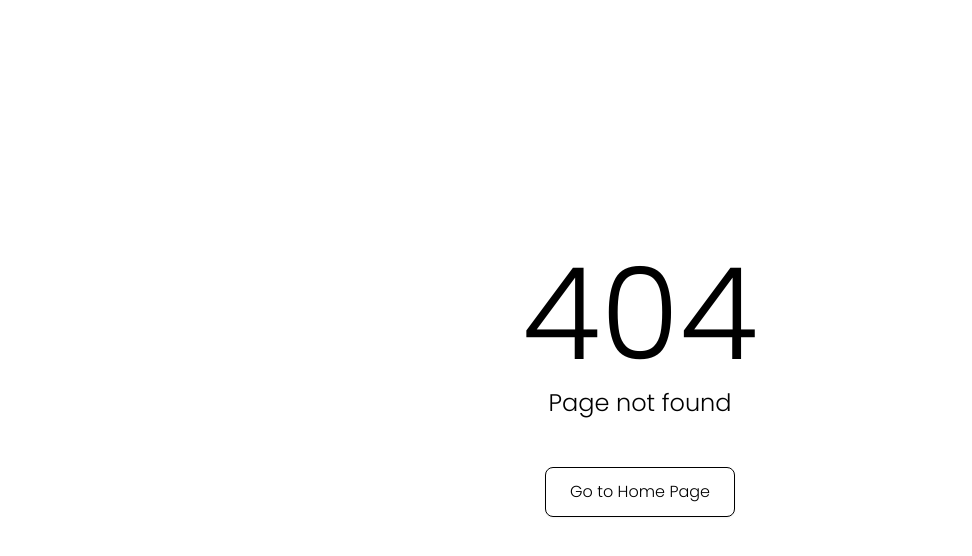
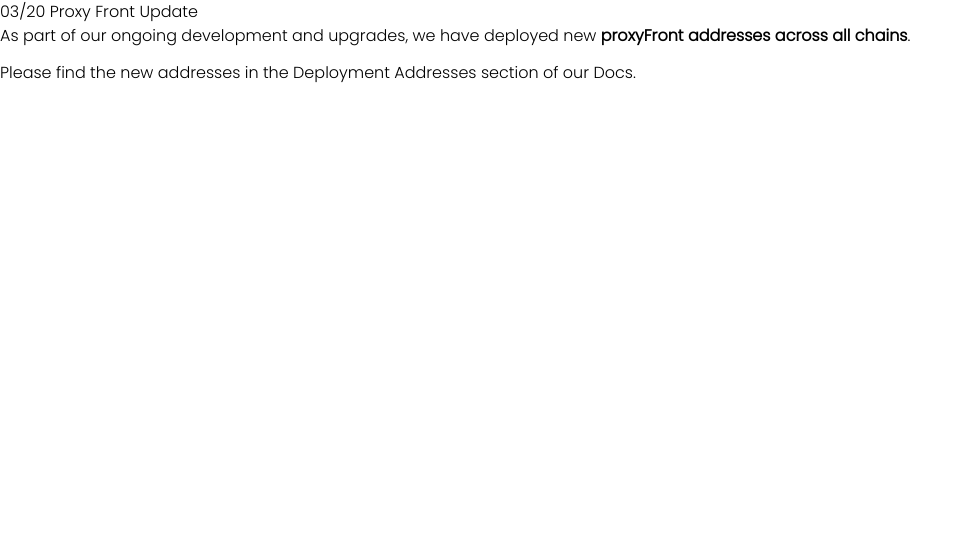
Before and after one commit to Azuro-protocol/gem-docs, a Next.js app: page /hub/releases/14-proxy-front in a window 1280 px wide. Before the commit this address had no page. Shown: the top 556 px of the page, without its empty margins (0-972 px from the left). Built offline with nearby package versions, Linux system fonts and the light colour scheme.

Commit message:
proxyfront rn

```diff
--- /dev/null
+++ b/pages/hub/releases/14-proxy-front.mdx
@@ -0,0 +1,5 @@
+# 03/20 Proxy Front Update
+
+As part of our ongoing development and upgrades, we have deployed new **proxyFront addresses across all chains**.
+
+Please find the new addresses in the [Deployment Addresses](https://gem.azuro.org/contracts/deployment-addresses) section of our Docs.
--- a/pages/hub/releases/_meta.json
+++ b/pages/hub/releases/_meta.json
@@ -1,4 +1,5 @@
 {
+  "14-proxy-front": "03/20 Proxy Front Update",
   "13-sdk-v3": "02/20 SDK v3",
   "12-sdk-v2": "02/19 SDK v2",
   "11-live-testnet-updates": "01/25 Live Testnet Updates",
```
